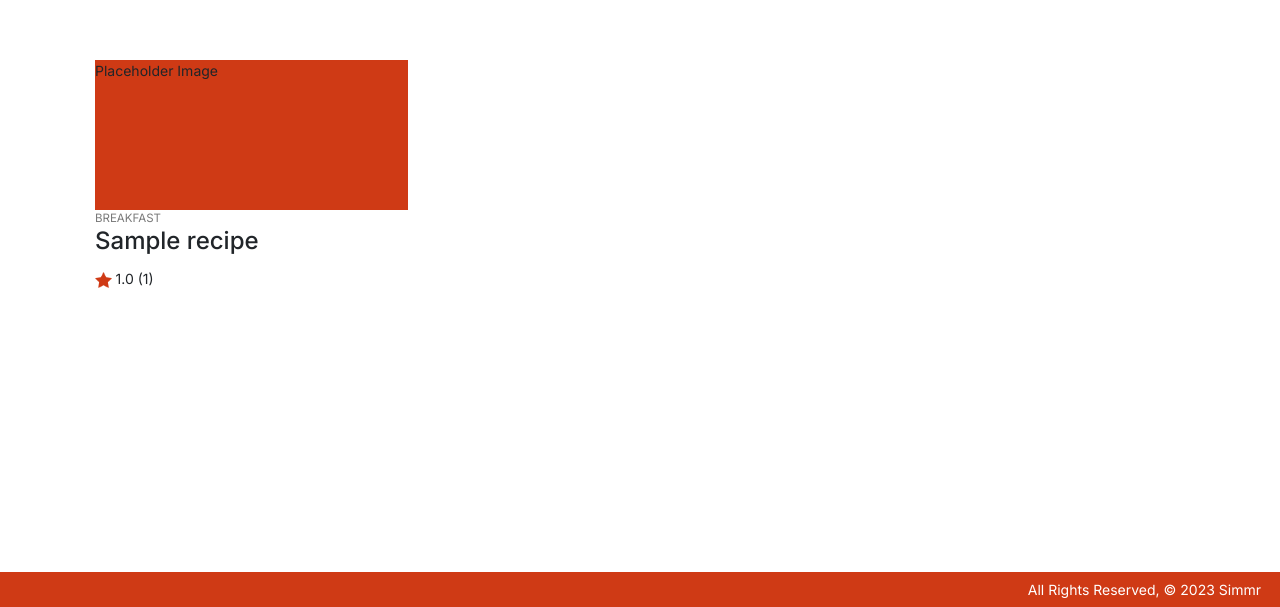
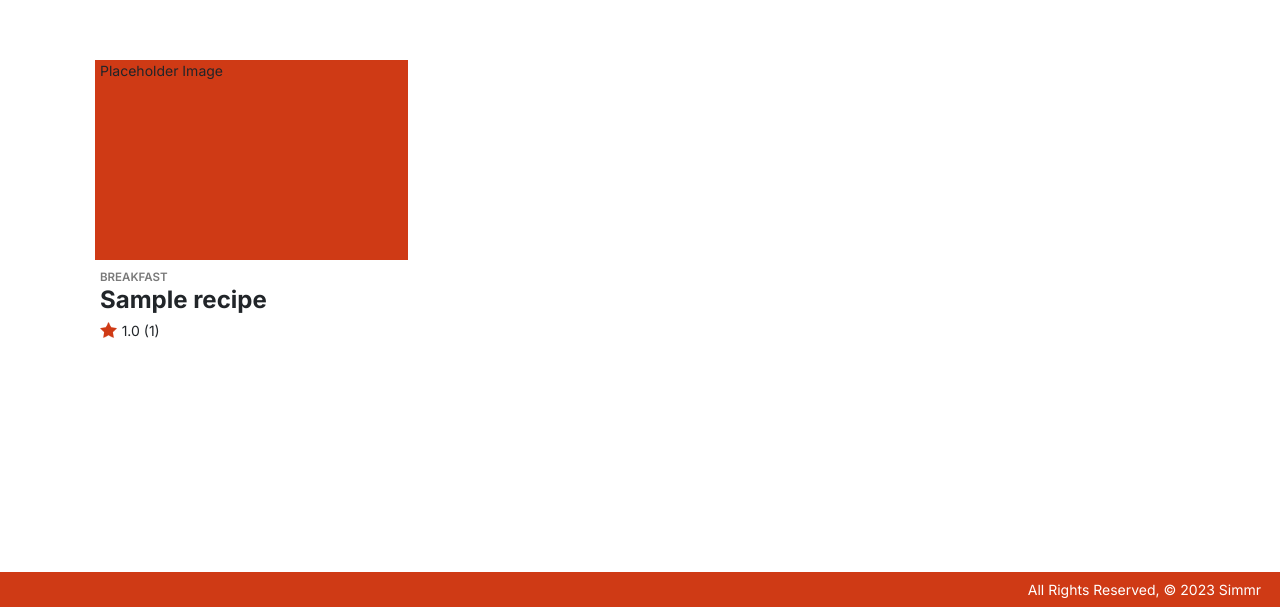
Before and after one commit to MichaelBMoss/simmr, a Django app: page /recipes/list/ in a window 1280 px wide. Shown: the part 193-800 px from the top of the page. Run offline with Django 4.2, Linux system fonts and the light colour scheme; tables that the repository leaves empty hold one stand-in row (values such as "Sample post").

Commit message:
add styling to adjust the recipes on the list view for screen sizes. Swap the exterior a tag with the container div so that the hover effect works properly. Add space before the footer.

```diff
--- a/main_app/static/css/style.css
+++ b/main_app/static/css/style.css
@@ -13,8 +13,10 @@ h1 {
     font-size: 48px;
 }
 
-a {
-    color: inherit;
+h4 {
+    font-size: 1.5rem;
+    font-weight: 700;
+    margin-bottom: 0;
 }
 
 .navbar-brand {
@@ -65,32 +67,84 @@ a {
     border: none;
 }
 
+.recipe-card-link {
+    color: inherit;
+}
+
+.recipe-card-link:hover {
+    color: inherit;
+    text-decoration: none;
+}
+
+.card:hover + .card-title {
+    text-decoration: underline;
+}
+
+
+.card-title {
+    margin-bottom: 0;
+}
+
 .placeholder-image {
     background-color: #CF3A15;
     width: 100%;
-    height: 150px;
+    height: 200px;
+    margin-bottom: 5px;
+}
+
+.list-view-image {
+    width: 100%;
+    height: 200px;
+    margin-bottom: 5px;
+    object-fit: cover;
 }
 
 .card-category {
     color: rgb(121, 121, 121);
     text-transform: uppercase;
     font-size: 0.72rem;
-    font-weight: 400;
+    font-weight: 600;
 }
 
 .list-view-star {
     height: 1rem;
+    margin-bottom: 2px;
+}
+
+.placeholder-image, .list-view-image, .card-category, .card-title, .list-view-star {
+    padding: 0 5px;
+}
+
+.rating {
+    display: flex;
+    align-items: center;
+    margin-top: 5px;
 }
 
 
-@media (min-width: 576px) {
-    .recipe-card-link {
-        width: 30%;
+
+
+@media (min-width: 992px) {
+    .card {
+        height: 350px;
+        margin-bottom: 30px;
     }
 }
 
-@media (max-width: 575px){
-    .recipe-card-link {
+@media (min-width: 768px) {
+
+    .card {
+        width: 30%;
+        height: fit-content;
+        margin-bottom: 30px;
+    }
+}
+
+@media (max-width: 767px){
+
+
+    .card {
+        margin-bottom: 20px;
         width: 100%;
     }
 }
--- a/main_app/templates/base.html
+++ b/main_app/templates/base.html
@@ -62,6 +62,7 @@
         {% block content %}
         {% endblock %}
     </main>
+    <br><br><br>
     <footer class="card-footer fixed-bottom text-muted">
         <div>All Rights Reserved, &copy; 2023 Simmr &nbsp;</div>
     </footer>
--- a/main_app/templates/main_app/recipe_list.html
+++ b/main_app/templates/main_app/recipe_list.html
@@ -9,21 +9,22 @@
 <div class="container">
 
   {% for recipe in recipe_list %}
-  <a class="recipe-card-link" href="{% url 'recipe_detail' recipe.id %}">
-    <div class="card">
+  <div class="card">
+    <a class="recipe-card-link" href="{% url 'recipe_detail' recipe.id %}">
       <div class="placeholder-image">Placeholder Image</div>
+      <!-- <img class="list-view-image" src=""> -->
       <span class="card-category">{{ recipe.category }}</span>
       <h4 class="card-title">{{ recipe.name }}</h4>
-      <div>
+      <div class="rating">
         <img class="list-view-star" src="{% static 'main_app/images/star-red.png' %}" alt="rating-star">
         {% if recipe.total_reviews %}
-          <span class="list-view-rating">{{ recipe.average_rating|floatformat:1 }} ({{ recipe.total_reviews }})</span>
+        <span class="list-view-rating">{{ recipe.average_rating|floatformat:1 }} ({{ recipe.total_reviews }})</span>
         {% else %}
-          <span class="list-view-rating">No Reviews Yet</span>
+        <span class="list-view-rating">No Reviews Yet</span>
         {% endif %}
       </div>
-    </div>
-  </a>
+    </a>
+  </div>
   {% endfor %}
 
 </div>
```
Also changed, not shown: main_app/static/main_app/images/corncass.jpg (added).
